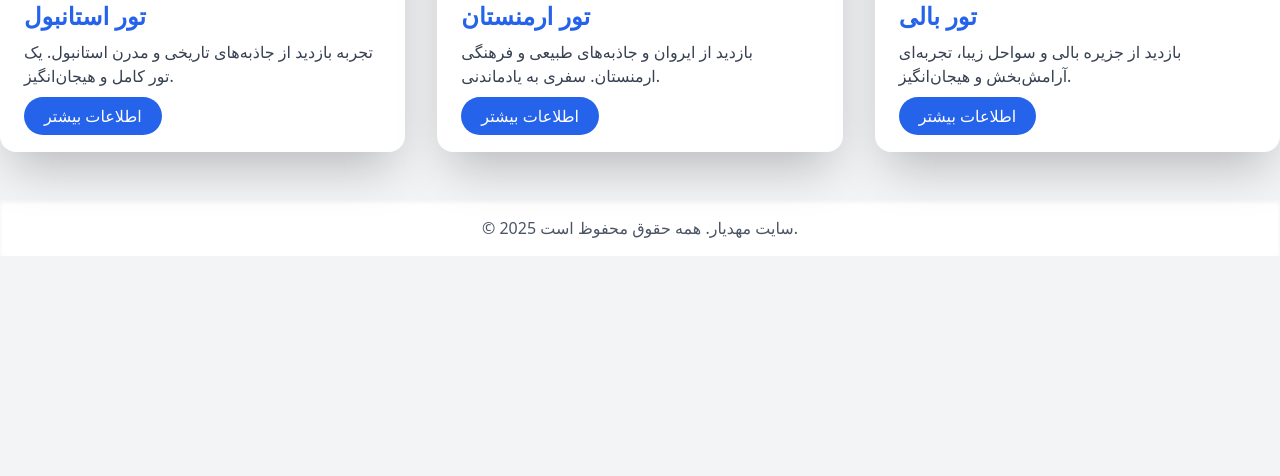
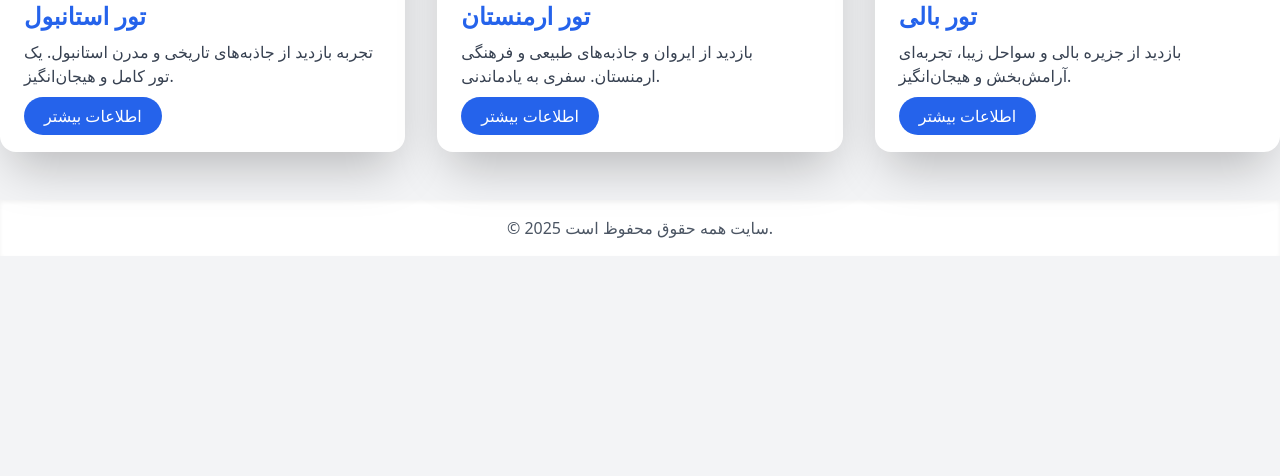
Before and after one commit to mahdiardehghanzadehh-com/mahdiardhn, a Flask app: page / in a window 1280 px wide. Shown: the part 324-800 px from the top of the page. Run offline with Flask 3, Linux system fonts and the light colour scheme; some libraries are stand-ins or nearby versions.

Commit message:
Update base.html

```diff
--- a/templates/base.html
+++ b/templates/base.html
@@ -11,7 +11,7 @@
 
 <header class="bg-white shadow-md p-4">
     <div class="container mx-auto flex justify-between items-center">
-        <h1 class="text-xl font-bold text-blue-600">سایت مهدیار</h1>
+        <h1 class="text-xl font-bold text-blue-600">MAVI TRAVEL</h1>
         <nav>
             <a href="/" class="text-gray-700 hover:text-blue-600 mx-2">خانه</a>
             <a href="#" class="text-gray-700 hover:text-blue-600 mx-2">درباره</a>
@@ -25,7 +25,7 @@
 </main>
 
 <footer class="bg-white shadow-inner p-4 mt-12 text-center text-gray-600">
-    © 2025 سایت مهدیار. همه حقوق محفوظ است.
+    © 2025 سایت همه حقوق محفوظ است.
 </footer>
 
 </body>
```
